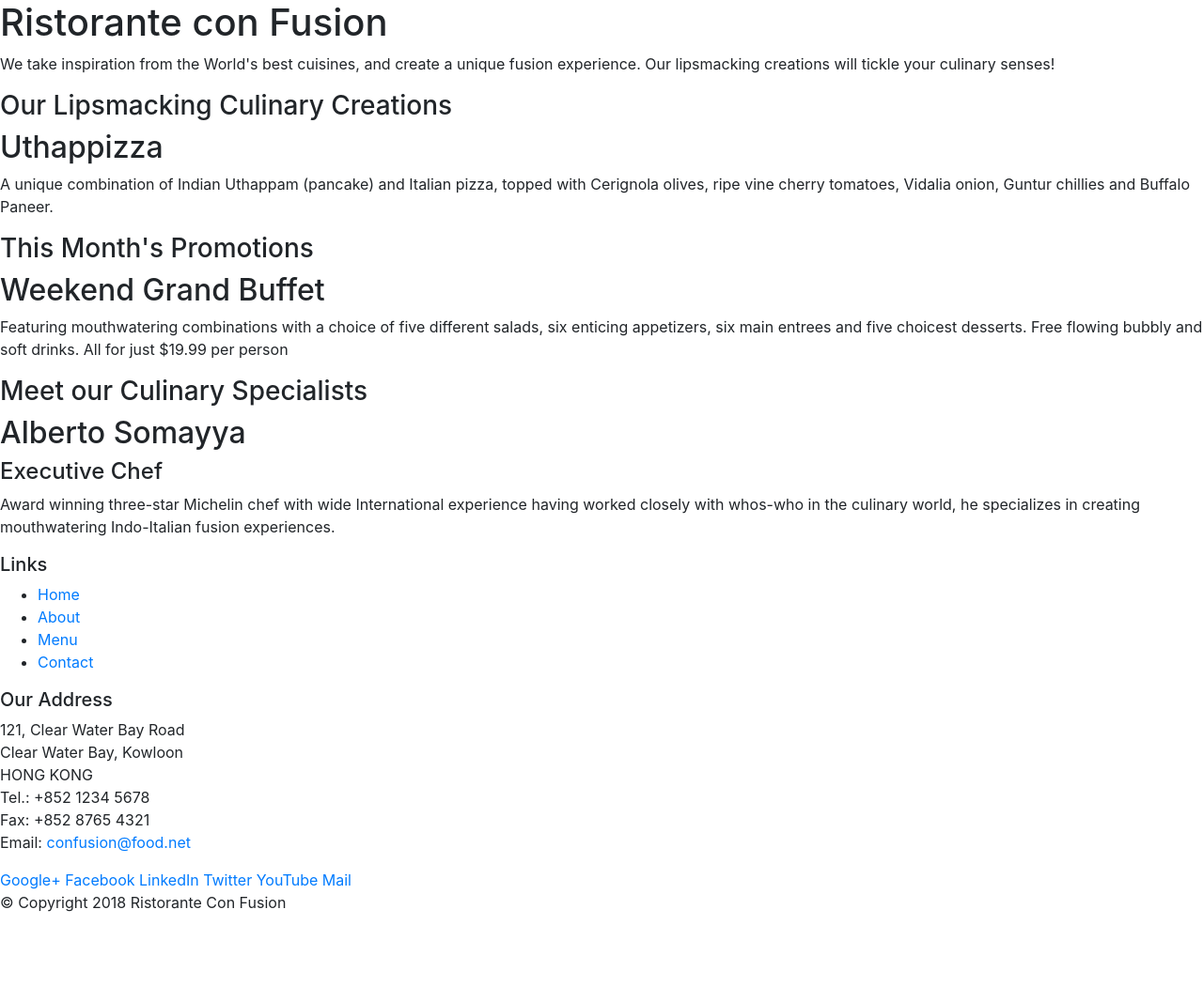
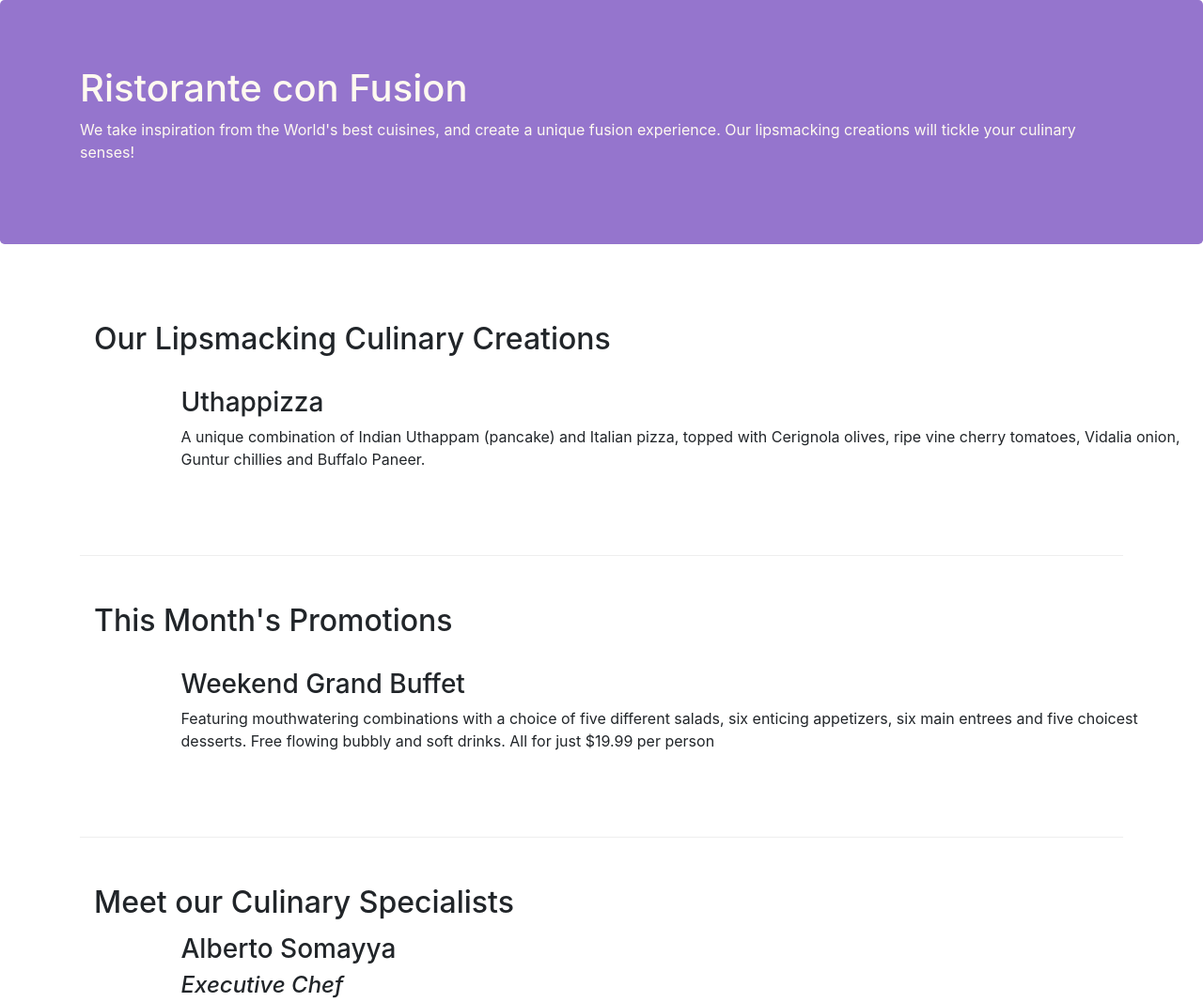
Before and after one commit to Marwa64/Bootstrap-Practice, a website: page index.html in a window 1280 px wide. Shown: the top 1067 px of the page at 94% size. Before the commit the page ends 989 px from the top, so only its background shows below. Drawn offline with nearby package versions, Linux system fonts and the light colour scheme.

Commit message:
bootstrap grid

```diff
--- a/index.html
+++ b/index.html
@@ -9,15 +9,16 @@
 
     <!-- Bootstrap CSS -->
     <link rel="stylesheet" href="node_modules/bootstrap/dist/css/bootstrap.min.css">
+    <link rel="stylesheet" href="styles.css">
     <title>Ristorante Con Fusion</title>
 </head>
 
 <body>
 
     <header>
-        <div>
-            <div>
-                <div>
+        <div class="jumbotron">
+            <div class="container">
+                <div class="row row-header">
                     <h1>Ristorante con Fusion</h1>
                     <p>We take inspiration from the World's best cuisines, and create a unique fusion experience. Our lipsmacking creations will tickle your culinary senses!</p>
                 </div>
@@ -27,53 +28,53 @@
         </div>
     </header>
 
-    <div>
-        <div>
-            <div>
-                <h3>Our Lipsmacking Culinary Creations</h3>
+    <div class="container">
+        <div class="row row-content">
+            <div class="col-sm-5 col-xl-12">
+                <h2>Our Lipsmacking Culinary Creations</h2>
             </div>
-            <div>
-                <h2>Uthappizza</h2>
+            <div class="col-sm-6 offset-1 col-xl-12">
+                <h3>Uthappizza</h3>
                 <p>A unique combination of Indian Uthappam (pancake) and Italian pizza, topped with Cerignola olives, ripe vine cherry tomatoes, Vidalia onion, Guntur chillies and Buffalo Paneer.</p>
             </div>
         </div>
 
 
-        <div>
-            <div>
-                <h3>This Month's Promotions</h3>
+        <div class="row row-content">
+            <div class="col-sm-5 col-xl-12">
+                <h2>This Month's Promotions</h2>
             </div>
-            <div>
-                <h2>Weekend Grand Buffet</h2>
+            <div class="col-sm-6 offset-1 col-xl-12">
+                <h3>Weekend Grand Buffet</h3>
                 <p>Featuring mouthwatering combinations with a choice of five different salads, six enticing appetizers, six main entrees and five choicest desserts. Free flowing bubbly and soft drinks. All for just $19.99 per person </p>
             </div>
         </div>
 
-        <div>
-            <div>
-                <h3>Meet our Culinary Specialists</h3>
+        <div class="row row-content">
+            <div class="col-sm-5 col-xl-12">
+                <h2>Meet our Culinary Specialists</h2>
             </div>
-            <div>
-                <h2>Alberto Somayya</h2>
-                <h4>Executive Chef</h4>
+            <div class="col-sm-6 offset-1 col-xl-12">
+                <h3>Alberto Somayya</h3>
+                <h4><i>Executive Chef</i></h4>
                 <p>Award winning three-star Michelin chef with wide International experience having worked closely with whos-who in the culinary world, he specializes in creating mouthwatering Indo-Italian fusion experiences. </p>
             </div>
         </div>
     </div>
 
-    <footer>
-        <div>
-            <div>
-                <div>
+    <footer class="footer">
+        <div class="container">
+            <div class="row">
+                <div class="col-4">
                     <h5>Links</h5>
-                    <ul>
+                    <ul class="list-unstyled">
                         <li><a href="#">Home</a></li>
                         <li><a href="#">About</a></li>
                         <li><a href="#">Menu</a></li>
                         <li><a href="#">Contact</a></li>
                     </ul>
                 </div>
-                <div>
+                <div class="col-4">
                     <h5>Our Address</h5>
                     <address>
 		              121, Clear Water Bay Road<br>
@@ -84,7 +85,7 @@
 		              Email: <a href="mailto:confusion@food.net">confusion@food.net</a>
 		           </address>
                 </div>
-                <div>
+                <div class="col-4">
                     <div>
                         <a href="http://google.com/+">Google+</a>
                         <a href="http://www.facebook.com/profile.php?id=">Facebook</a>
@@ -95,7 +96,7 @@
                     </div>
                 </div>
            </div>
-           <div>
+           <div class="row justify-content-center">
                 <div>
                     <p>© Copyright 2018 Ristorante Con Fusion</p>
                 </div>
--- /dev/null
+++ b/styles.css
@@ -0,0 +1,29 @@
+body{
+  overflow-x: hidden;
+}
+.row-header{
+    margin:0px auto;
+    padding:0px;
+}
+.row-content {
+    margin:0px auto;
+    padding: 50px 0px 50px 0px;
+    border-bottom: 1px ridge;
+    min-height:300px;
+}
+.footer{
+    background-color: #D1C4E9;
+    margin:0px auto;
+    padding: 20px 0px 20px 0px;
+}
+.jumbotron {
+    padding:70px 30px 70px 30px;
+    background: #9575CD ;
+    color:floralwhite;
+}
+address{
+    font-size:80%;
+    margin:0px;
+    padding-bottom: 25px;
+    color:#0f0f0f;
+}
```
